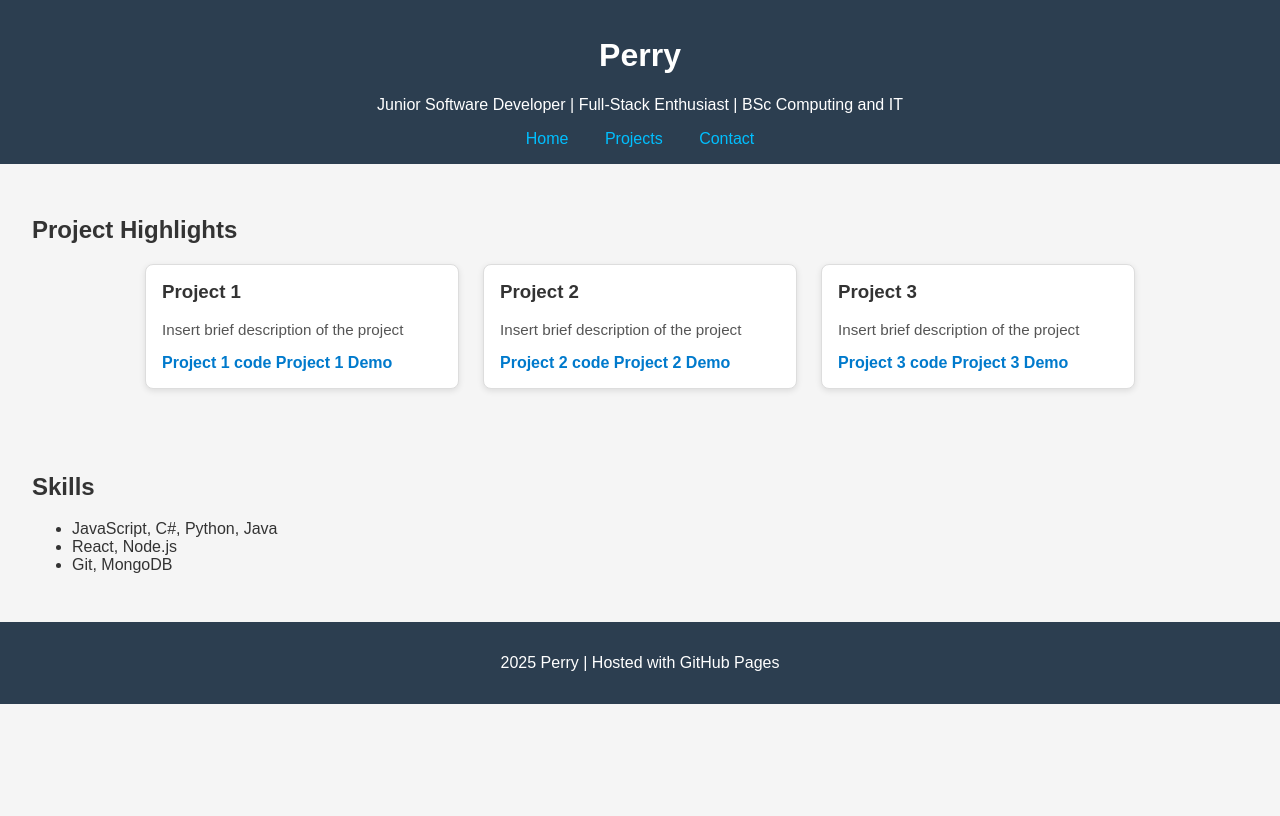
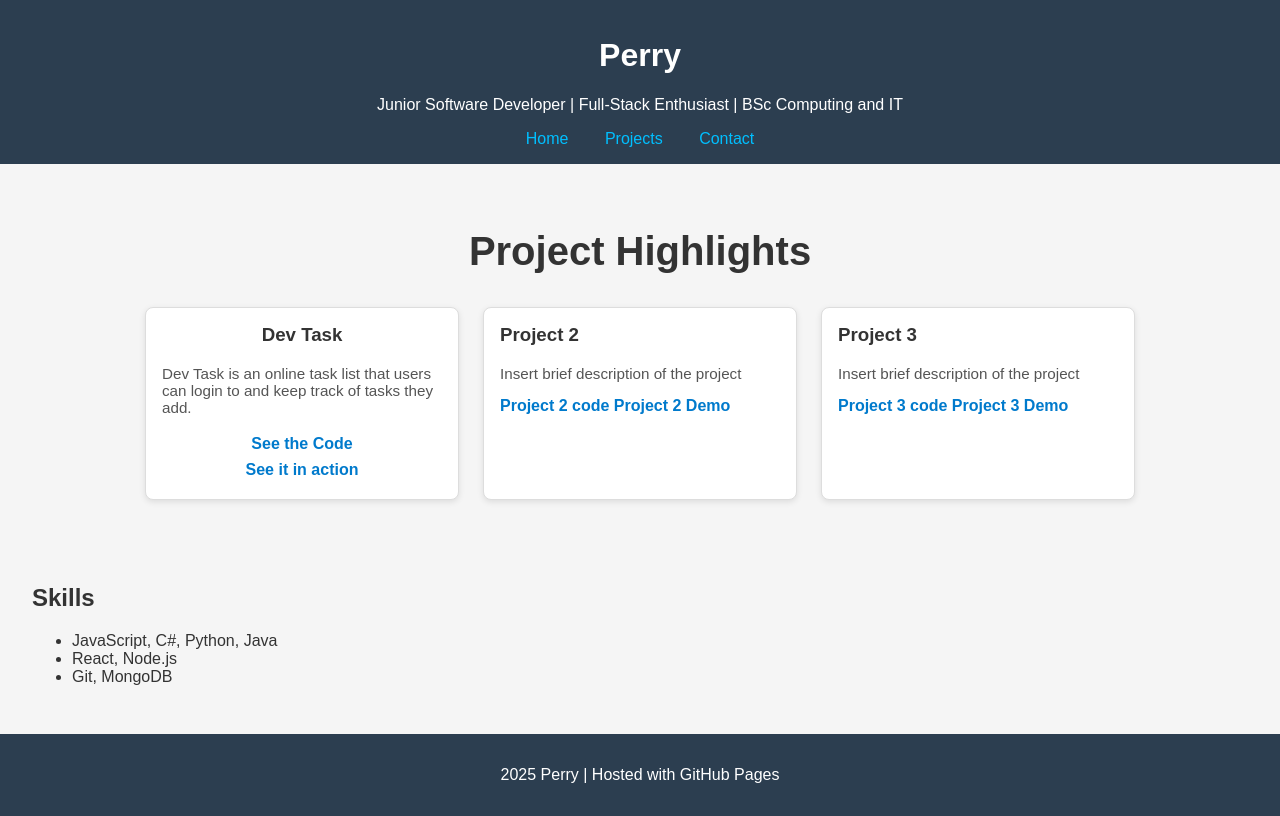
Before and after one commit to JacksonsDev/JacksonsDev.github.io, a plain HTML site: page index.html in a window 1280 px wide. Drawn offline with Linux system fonts and the light colour scheme.

Commit message:
added first project to card 1 - updated styling of cards

```diff
--- a/index.html
+++ b/index.html
@@ -17,13 +17,17 @@
             </nav>
         </header>
         <section id="projects">
-            <h2>Project Highlights</h2>
+            <h2 class="project-highlights">Project Highlights</h2>
             <div class="project-grid">
                 <div class="project-card">
-                    <h3>Project 1</h3>
-                    <p>Insert brief description of the project</p>
-                    <a href="#project1_code" target="_blank">Project 1 code</a>
-                    <a href="#project1_demo" target="_blank">Project 1 Demo</a>
+                    <h3 class="project-name">Dev Task</h3>
+                    <p>Dev Task is an online task list that users can login to and keep track of tasks they add.</p>
+                    <div class="see-code">
+                        <a href="https://github.com/JacksonsDev/JacksonsDev.github.io/tree/main/devtask" target="_blank">See the Code</a>
+                    </div>
+                    <div class="see-demo">
+                        <a href="/devtask/frontend/index.html" target="_blank">See it in action</a>
+                    </div>
                 </div>
                 <div class="project-card">
                     <h3>Project 2</h3>
--- a/styles.css
+++ b/styles.css
@@ -123,3 +123,26 @@ button:hover {
     display: flex;
     justify-content: center;
 }
+
+.see-code {
+    display: flex;
+    justify-content: center;
+    padding: 4px;
+}
+
+.see-demo {
+    display: flex;
+    justify-content: center;
+    padding: 4px;
+}
+
+.project-name {
+    display: flex;
+    justify-content: center;
+}
+
+.project-highlights {
+    display: flex;
+    justify-content: center;
+    font-size: 40px;
+}
```
